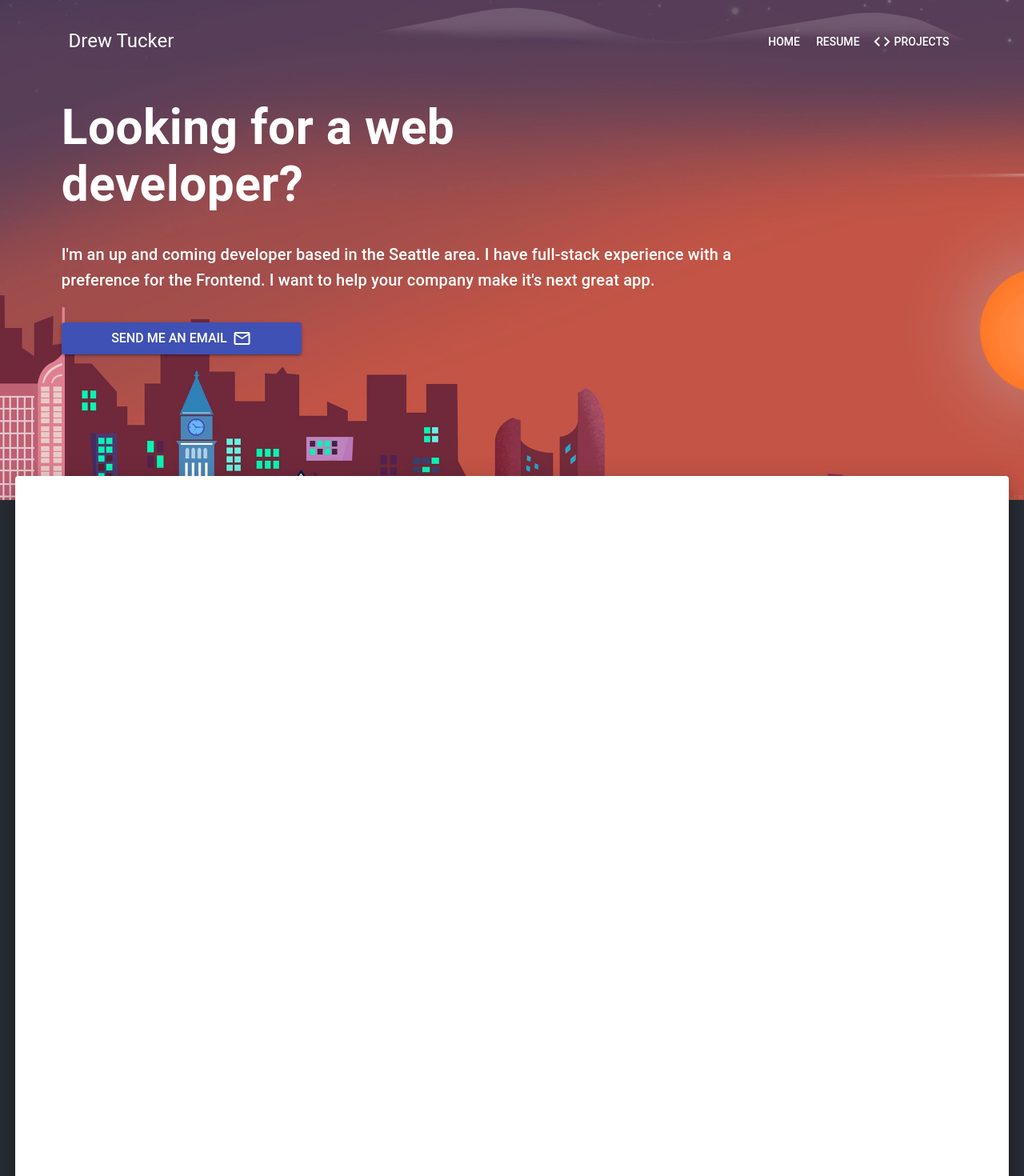
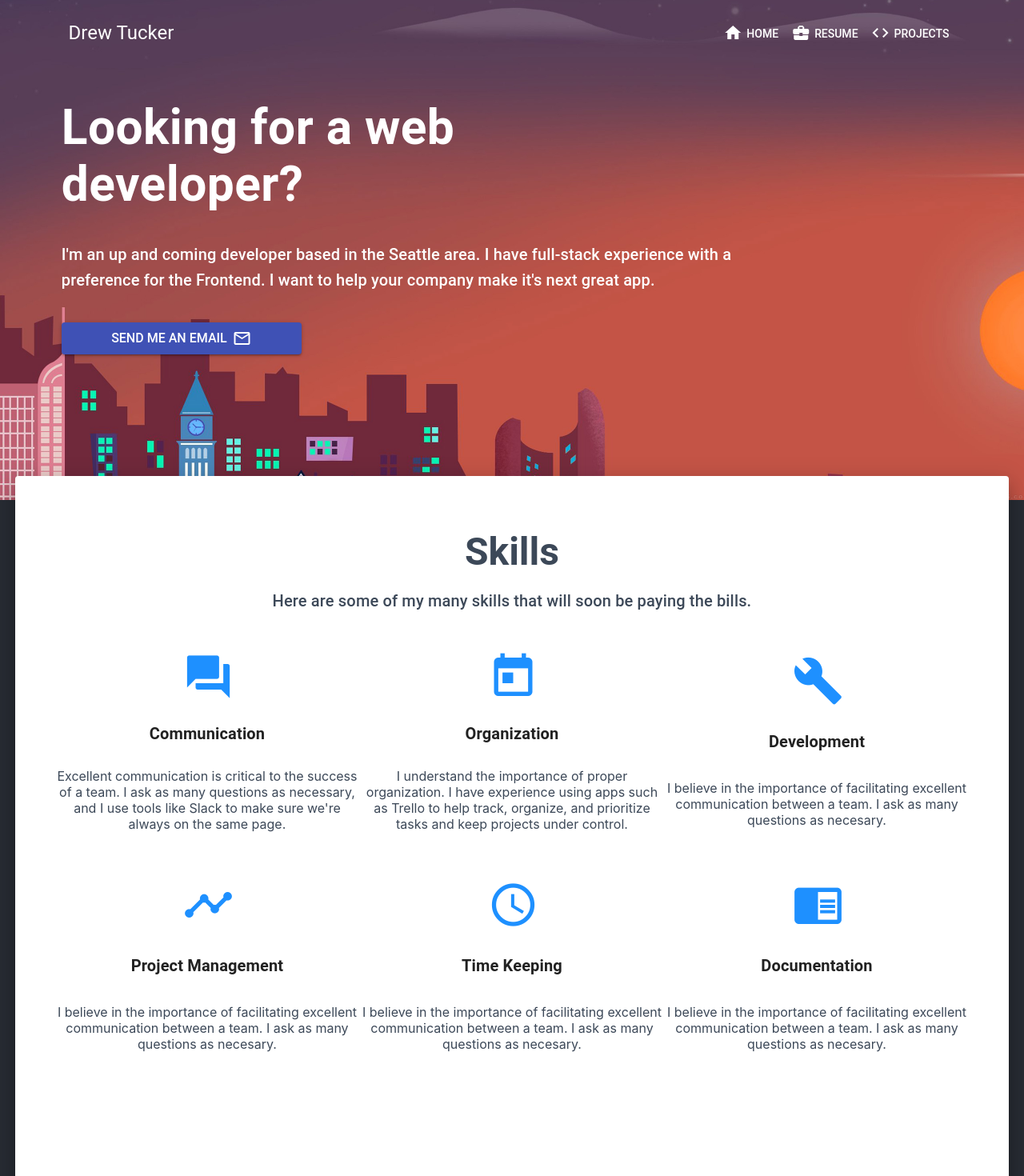
Before and after one commit to drewtucker/portfolio, a React (Create React App) app: page / in a window 1280 px wide. Shown: the top 1470 px of the page at 80% size. Built offline with nearby package versions, Linux system fonts and the light colour scheme.

Commit message:
Update navbar to change color after set scroll distance. Add content header and skillCard component. Up next: Update skill descriptions, add links to projects.

```diff
--- a/src/App.js
+++ b/src/App.js
@@ -6,6 +6,33 @@ import logo from './logo.svg';
 import Navbar from './Navbar';
 
 class App extends Component {
+  constructor(props) {
+    super(props);
+    this.state = {
+      windowPosition: window.pageYOffset,
+    };
+  }
+
+  handleScroll() {
+    const nav = document.getElementById('navbar');
+    this.setState({windowPosition: window.pageYOffset});
+    if(this.state.windowPosition >= 555) {
+     nav.style.backgroundColor = '#212121';
+     nav.style.padding = '10px 0px 10px 0px';
+    }
+    else {
+      nav.style.background = 'transparent';
+    }
+  }
+
+  componentDidMount() {
+    window.addEventListener('scroll', this.handleScroll.bind(this));
+  }
+
+  componentWillUnmount() {
+    window.removeEventListener('scroll', this.handleScroll.bind(this));
+  }
+
   render() {
     return (
       <div className="App">
--- a/src/Content.jsx
+++ b/src/Content.jsx
@@ -1,19 +1,52 @@
+import { Typography } from '@material-ui/core';
 import Paper from '@material-ui/core/Paper';
 import React from 'react';
-
+import SkillCard from './SkillCard';
 
 function Content() {
   return <div className="content-wrapper">
-      <Paper style={{ width: '97%', height: '1200px', marginTop: '-30px' }} elevation="15" />
+      <Paper style={{ width: '97%', height: '1200px', marginTop: '-30px' }} elevation="15">
+        <div className='content-header'>
+          <Typography variant='h3' style={{fontWeight: 'bold', color: '#3C4858'}}>Skills</Typography>
+          <Typography variant='h6' style={{color: '#3C4858', paddingTop: '20px'}}>Here are some of my many skills that will soon be paying the bills.</Typography>
+        </div>
+        <div className='skills-wrapper'>
+          <SkillCard icon='question_answer' header='Communication' text="Excellent communication is critical to the success of a team. I ask as many questions as necessary, and I use tools like Slack to make sure we're always on the same page."/>
+          <SkillCard icon='today' header='Organization' text='I understand the importance of proper organization. I have experience using apps such as Trello to help track, organize, and prioritize tasks and keep projects under control. '/>
+          <SkillCard icon='build' header='Development' text='I believe in the importance of facilitating excellent communication between a team. I ask as many questions as necesary.'/>
+          <SkillCard icon='timeline' header='Project Management' text='I believe in the importance of facilitating excellent communication between a team. I ask as many questions as necesary.'/>
+          <SkillCard icon='access_time' header='Time Keeping' text='I believe in the importance of facilitating excellent communication between a team. I ask as many questions as necesary.'/>
+          <SkillCard icon='chrome_reader_mode' header='Documentation' text='I believe in the importance of facilitating excellent communication between a team. I ask as many questions as necesary.'/>
+
+        </div>
+      </Paper>
       <style>{`
         .content-wrapper {
           display: flex;
+
           position: relative;
           top: 0;
           left: 0;
           align-items: center;
           justify-content: center;
           background-color: #282c34;
+          color: #3C4858;
+        }
+
+        .content-header {
+          justify-content: center;
+          padding-top: 70px;
+          padding-bottom: 20px;
+        }
+
+        .skills-wrapper {
+          display: flex;
+          flex-wrap: wrap;
+          flex-direction: row;
+          width: 93%;
+          align-items: center;
+          justify-content: center;
+          margin: auto;
         }
       `}</style>
     </div>;
--- a/src/Navbar.js
+++ b/src/Navbar.js
@@ -22,17 +22,29 @@ const styles = {
 function Navbar(props) {
   const { classes } = props;
   return <div className={classes.root}>
-      <AppBar position="fixed" style={{background: 'transparent', boxShadow:'none', marginTop: '20px'}}>
+      <AppBar id="navbar" position="fixed" style={{ background: 'transparent', boxShadow: 'none', padding: '20px 0px 0px 0px', transition: 'all .3s' }}>
         <Toolbar>
-          <Typography align='left' variant="h5" color="inherit" className={classes.grow} style={{marginLeft: '5%',}}>
+          <Typography align="left" variant="h5" color="inherit" className={classes.grow} style={{ marginLeft: '5%' }}>
             Drew Tucker
           </Typography>
-          <Button color="inherit">Home</Button>
-          <Button color="inherit">Resume</Button>
-        <Button color="inherit" style={{ marginRight: '5%', }}>
-        <i className="material-icons" style={{marginRight: 3}}>code</i>
-         Projects
-    </Button>
+          <Button color="inherit">
+            <i className="material-icons" style={{ margin: '0px 5px 3px 0px' }}>
+              home
+            </i>
+            Home
+          </Button>
+          <Button color="inherit">
+            <i className="material-icons" style={{ margin: '0px 5px 3px 0px' }}>
+              business_center
+            </i>
+            Resume
+          </Button>
+          <Button color="inherit" style={{ marginRight: '5%' }}>
+          <i className="material-icons" style={{ margin: '0px 5px 3px 0px' }}>
+              code
+            </i>
+            Projects
+          </Button>
         </Toolbar>
       </AppBar>
     </div>;
--- /dev/null
+++ b/src/SkillCard.jsx
@@ -0,0 +1,19 @@
+import { Card, Typography } from '@material-ui/core';
+import React from 'react';
+
+export default class SkillCard extends React.Component {
+  render() {
+    const {
+      icon,
+      header,
+      text
+    } = this.props;
+    return (
+      <Card style={{maxWidth: '33%', minWidth: '300px', height: '280px', display: 'flex', flexDirection:'column', alignItems: 'center', justifyContent: 'space-evenly', border: 'none', boxShadow: '0px 0px 0px 0px' }}>
+        <i className='material-icons' style={{height: '61px', width: '61px', fontSize:'4rem', color: 'dodgerblue'}}>{icon}</i>
+        <Typography variant='h6' style={{fontWeight: 'bold'}}>{header}</Typography>
+        <Typography variant='p'>{text}</Typography>
+      </Card>
+    )
+  }
+}
```
Also changed, not shown: src/App.css (line endings or trailing spaces).
